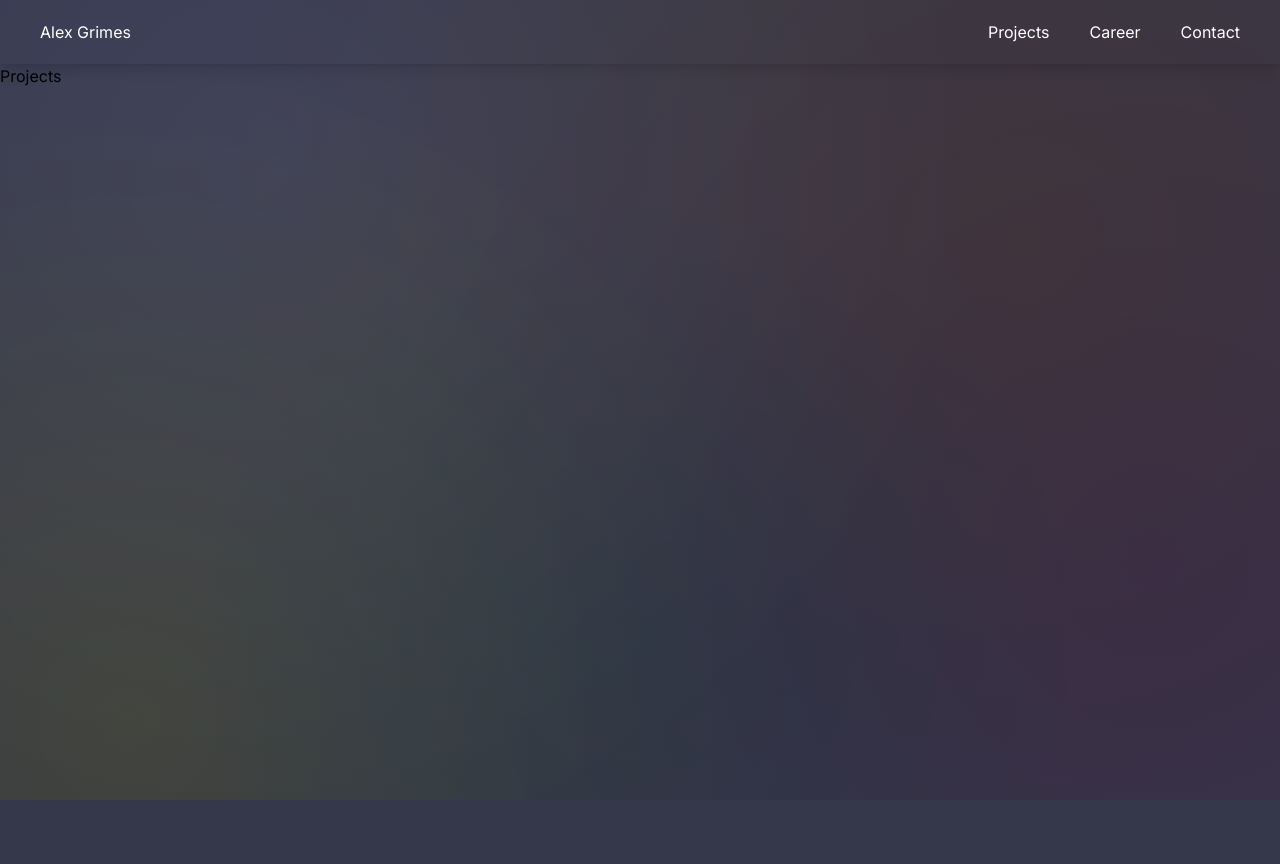
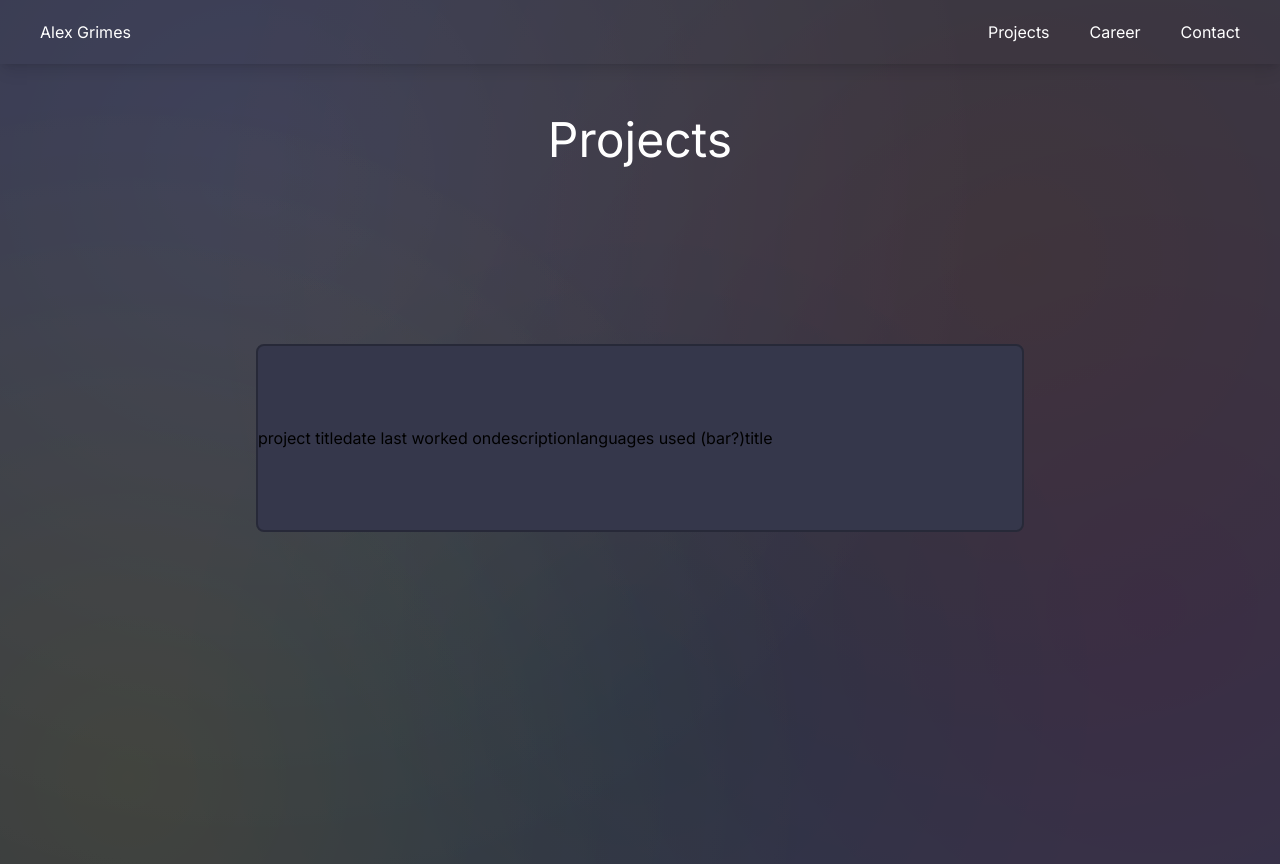
Before and after one commit to agrimes23/PortfolioSoftwareEngineer, a Next.js app: page /projects in a window 1280 px wide. Before the commit the page ends 800 px from the top, so only its background shows below. Built offline with nearby package versions, Linux system fonts and the light colour scheme.

Commit message:
basic layout for projects page

```diff
--- a/src/app/projects/page.tsx
+++ b/src/app/projects/page.tsx
@@ -2,7 +2,25 @@ import React from 'react'
 
 const Projects = () => {
   return (
-    <div>Projects</div>
+    <div className="flex flex-col min-h-screen items-center">
+
+      <div className="my-10">
+        <h2 className="text-[3rem] text-accent">Projects</h2>
+      </div>
+
+      {/* Project list container */}
+      <div>
+        <div className="bg-neutralSecondary border-2 border-neutralSecondary-dark rounded-lg py-20 my-32 w-[60vw] flex items-center">
+
+          <p>project title</p>
+          <p>date last worked on</p>
+          <p>description</p>
+          <p>languages used (bar?)</p>
+          <p>title</p>
+        </div>
+      </div>
+
+    </div>
   )
 }
 
```
